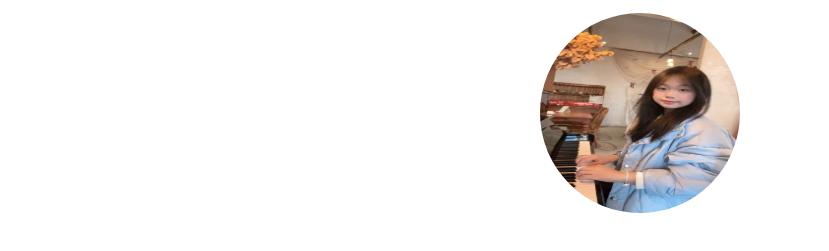
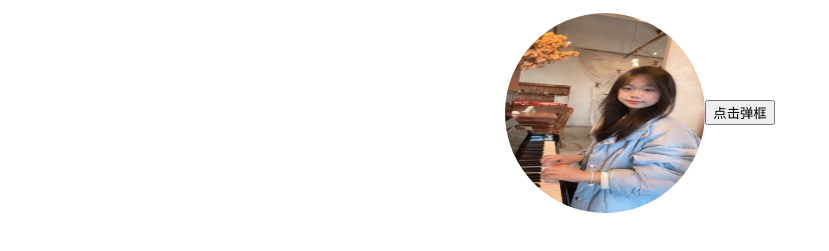
Before and after one commit to zhangwenxuan28/firstproject, a plain HTML site: page index.html in a window 1280 px wide. Shown: the part 101-352 px from the top of the page, without its empty margins (0-829 px from the left). Drawn offline with Linux system fonts and the light colour scheme.

```diff
--- a/index.html
+++ b/index.html
@@ -10,7 +10,9 @@
     <p>build code to world</p>
     <div class="fater">
     <img src="./微信图片_20250305231053.jpg"  class="photo">
-   </div>
+
+    <button onclick="alertfunction()" class="button">点击弹框</button>
+
 
     <style>
         .fater{
@@ -23,6 +25,21 @@
             height: 200px;
             border-radius: 50%;
         }
+        .button{
+            display: block;
+        }
     </style>
+   <script>
+    // const alertfunction=()=>{
+    //     console.log('hello world,张文轩');
+    //     alert('张文轩是个代码');
+    // }
+
+    function alertfunction(){
+        console.log('hello world,张文轩');
+      alert('张文轩是个代码');
+    }
+
+  </script>
 </body>
 </html>
```
Also changed, not shown: 仓鼠.png (added).
